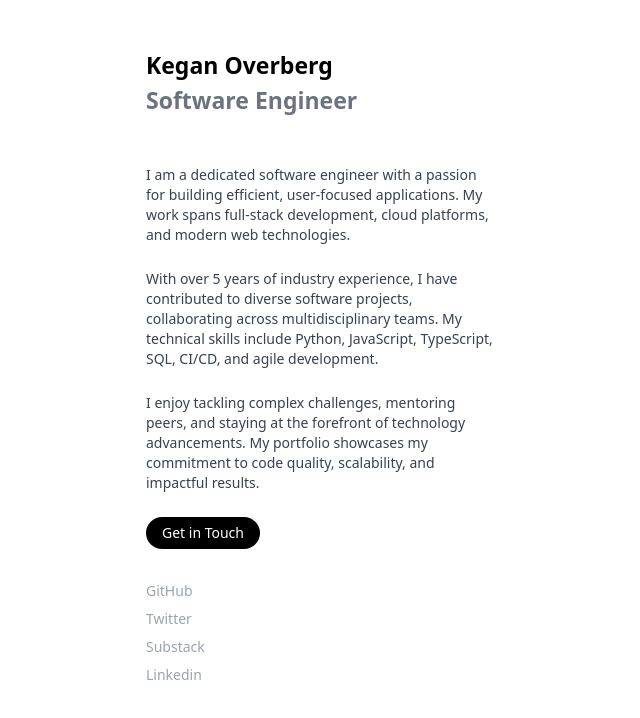
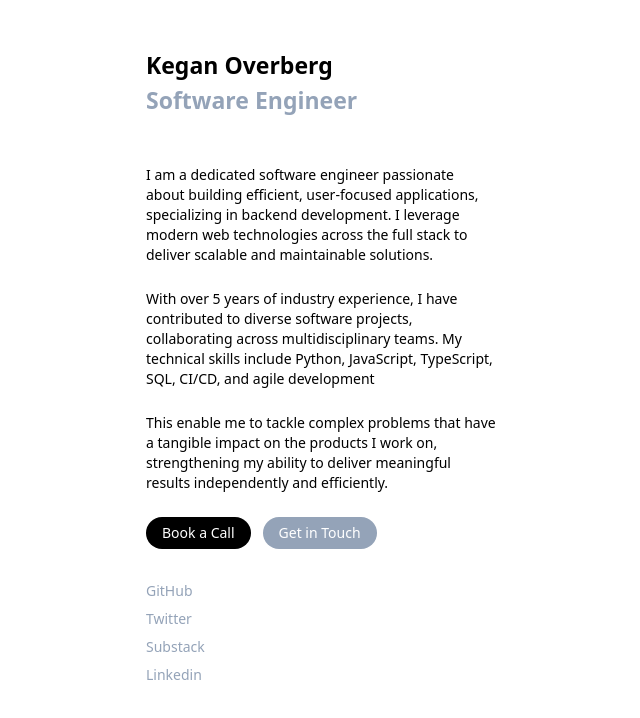
Before and after one commit to keganXi/personal-website, a React (Create React App) app: page / in a window 1280 px wide. Shown: the top 718 px of the page, without its empty margins (110-750 px from the left). Built offline with nearby package versions, Linux system fonts and the light colour scheme.

Commit message:
Updated paragraphs that gives a cleaner description of what i do

```diff
--- a/public/index.html
+++ b/public/index.html
@@ -1,4 +1,4 @@
-<!DOCTYPE html>
+<!doctype html>
 <html lang="en">
     <head>
         <meta charset="utf-8" />
@@ -29,6 +29,7 @@
     <body>
         <noscript>You need to enable JavaScript to run this app.</noscript>
         <div id="root"></div>
+
         <!--
       This HTML file is a template.
       If you open it directly in the browser, you will see an empty page.
@@ -38,6 +39,5 @@
 
       To begin the development, run `npm start` or `yarn start`.
       To create a production bundle, use `npm run build` or `yarn build`.
-    -->
-  </body>
+    --></body>
 </html>
--- a/src/App.tsx
+++ b/src/App.tsx
@@ -1,33 +1,38 @@
 // React imports.
-import React, { useState } from "react";
+import React from "react";
 
 interface Socials {
   title: string;
   url: string;
+  icon: string;
 }
 
 const App: React.FC = () => {
   const about: string[] = [
-    "I am a dedicated software engineer with a passion for building efficient, user-focused applications. My work spans full-stack development, cloud platforms, and modern web technologies.",
-    "With over 5 years of industry experience, I have contributed to diverse software projects, collaborating across multidisciplinary teams. My technical skills include Python, JavaScript, TypeScript, SQL, CI/CD, and agile development.",
-    "I enjoy tackling complex challenges, mentoring peers, and staying at the forefront of technology advancements. My portfolio showcases my commitment to code quality, scalability, and impactful results.",
+    "I am a dedicated software engineer passionate about building efficient, user-focused applications, specializing in backend development. I leverage modern web technologies across the full stack to deliver scalable and maintainable solutions.",
+    "With over 5 years of industry experience, I have contributed to diverse software projects, collaborating across multidisciplinary teams. My technical skills include Python, JavaScript, TypeScript, SQL, CI/CD, and agile development",
+    "This enable me to tackle complex problems that have a tangible impact on the products I work on, strengthening my ability to deliver meaningful results independently and efficiently.",
   ];
   const socialsArr: Socials[] = [
     {
       title: "GitHub",
       url: "https://github.com/keganXi/",
+      icon: "",
     },
     {
       title: "Twitter",
       url: "https://x.com/KeganDev",
+      icon: "",
     },
     {
       title: "Substack",
       url: "https://substack.com/@kegandev?",
+      icon: "",
     },
     {
       title: "Linkedin",
       url: "https://www.linkedin.com/in/kegan-o-aa9575173/",
+      icon: "",
     },
   ];
 
@@ -36,27 +41,36 @@ const App: React.FC = () => {
       <section>
         <header className="pb-12">
           <h1 className="text-[23px] font-semibold">Kegan Overberg</h1>
-          <h3 className="font-semibold text-[23px] text-gray-500">
+          <h3 className="font-semibold text-[23px] text-slate-400">
             Software Engineer
           </h3>
         </header>
 
-        <div className="text-sm space-y-6 lg:w-[350px] text-gray-700 font-normal">
+        <div className="text-sm space-y-6 lg:w-[350px] font-normal">
           {about.map((parag) => (
             <p>{parag}</p>
           ))}
         </div>
 
-        <div className="pt-6">
+        <div className="pt-6 space-x-3">
+          <a
+            href="https://calendly.com/arcbuild/arc-build-discovery-call"
+            target="_blank"
+          >
+            <button className="rounded-full px-4 py-1.5 text-sm bg-black text-white">
+              Book a Call
+            </button>
+          </a>
           <a href="mailto:overbergsoftware@gmail.com">
-            <button className="rounded-full px-4 py-1.5 text-sm bg-black text-white">
+            <button className="rounded-full px-4 py-1.5 text-sm bg-slate-400 text-white">
               Get in Touch
             </button>
           </a>
         </div>
 
-        <div className="pt-8 text-gray-400 text-sm space-y-2">
+        <div className="pt-8 text-slate-400 text-sm space-y-2">
           {socialsArr.map((value) => (
+            <div>
               <a
                 href={value.url}
                 className="cursor-pointer block"
@@ -64,6 +78,7 @@ const App: React.FC = () => {
               >
                 {value.title}
               </a>
+            </div>
           ))}
         </div>
       </section>
```
Lines whose indentation alone changed are shown as unchanged.
